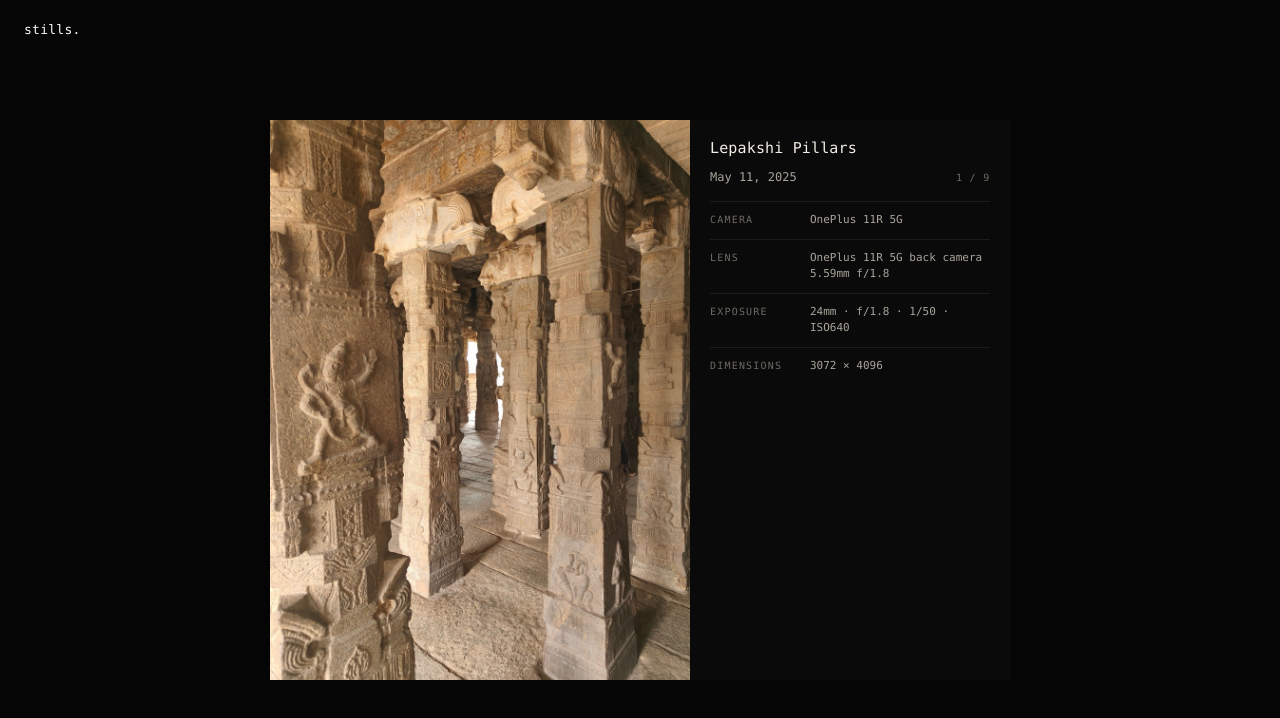
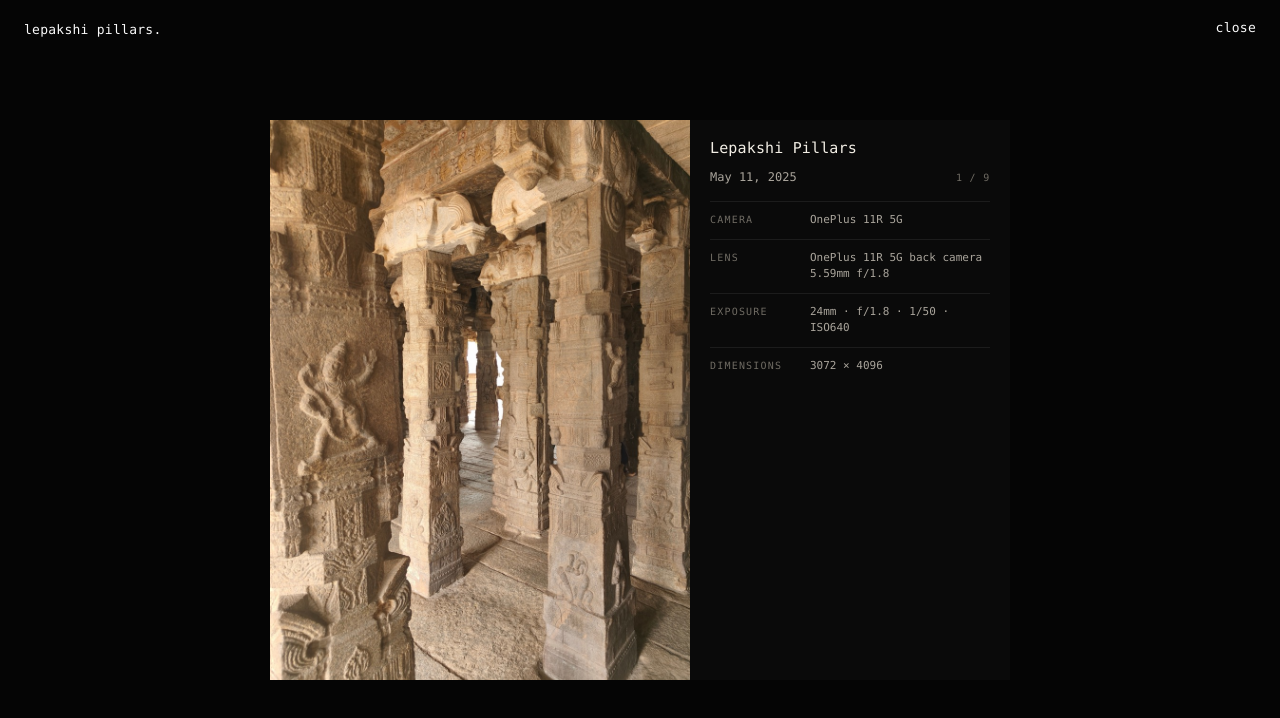
Before and after one commit to chinmaykunkikar/stills, a Next.js app: page /lepakshi-pillars in a window 1280 px wide. Shown: the top 718 px of the page. Built offline with nearby package versions, Linux system fonts and the light colour scheme.

Commit message:
swap the wordmark to the open photo's name and add a close control

```diff
--- a/app/gallery.tsx
+++ b/app/gallery.tsx
@@ -15,6 +15,7 @@ import {
 
 const HOVER_DELAY_MS = 220;
 const LOADING_INDICATOR_DELAY_MS = 180;
+const DRAG_SLOP_PX = 8;
 
 type GalleryProps = {
   initialScene?: string;
@@ -39,6 +40,7 @@ export default function Gallery({ initialScene }: GalleryProps) {
   const hoverTimer = useRef(0);
   const indicatorTimer = useRef(0);
   const gridScroll = useRef(0);
+  const pressOrigin = useRef({ x: 0, y: 0 });
 
   const transitionTo = useCallback((next: string | null) => {
     const apply = () => {
@@ -194,6 +196,10 @@ export default function Gallery({ initialScene }: GalleryProps) {
   if (detailEntry) {
     return (
       <div className="detail">
+        <div className="wordmark">{detailEntry.title}.</div>
+        <button type="button" className="close" onClick={closeScene}>
+          close
+        </button>
         <div className="detail-inner">
           <aside
             className="detail-panel"
@@ -232,8 +238,13 @@ export default function Gallery({ initialScene }: GalleryProps) {
               .join(" ")}
             href="/"
             aria-label="Back to gallery"
+            onPointerDown={(event) => {
+              pressOrigin.current = { x: event.clientX, y: event.clientY };
+            }}
             onClick={(event) => {
               event.preventDefault();
+              const { x, y } = pressOrigin.current;
+              if (Math.hypot(event.clientX - x, event.clientY - y) > DRAG_SLOP_PX) return;
               closeScene();
             }}
           >
@@ -264,6 +275,7 @@ export default function Gallery({ initialScene }: GalleryProps) {
 
   return (
     <div className="wall" style={{ viewTransitionName: "gallery-shell" }}>
+      <div className="wordmark">stills.</div>
       {scenes.map((entry, index) => (
         <a
           key={entry.name}
--- a/app/globals.css
+++ b/app/globals.css
@@ -6,8 +6,21 @@ body {
 .wordmark {
   position: fixed; top: 20px; left: 24px; z-index: 2;
   color: #fff; mix-blend-mode: difference;
-  font-size: 13px; letter-spacing: 0.02em;
+  font-size: 13px; letter-spacing: 0.02em; text-transform: lowercase;
+  max-width: calc(100vw - 140px);
+  white-space: nowrap; overflow: hidden; text-overflow: ellipsis;
+  view-transition-name: wordmark;
 }
+.close {
+  position: fixed; top: 5px; right: 8px; z-index: 3;
+  appearance: none; background: none; border: 0; padding: 15px 16px;
+  font-family: inherit; font-size: 13px; letter-spacing: 0.02em;
+  text-transform: lowercase; color: #fff; mix-blend-mode: difference;
+  cursor: pointer; -webkit-tap-highlight-color: transparent;
+  transition: opacity 0.2s;
+}
+.close:hover { opacity: 0.55; }
+.close:focus-visible { outline: 1px solid currentColor; outline-offset: 2px; }
 .wall {
   display: grid; grid-template-columns: repeat(3, 1fr); gap: 12px;
   max-width: 1120px; margin: 0 auto;
@@ -176,6 +189,29 @@ html[data-vt="back"] .wall { view-transition-class: gallery-shell-back; }
   animation: 0.3s cubic-bezier(0.16, 1, 0.3, 1) 0.6s both gallery-shell-fade-in;
 }
 
+@keyframes wordmark-out {
+  from { opacity: 1; transform: translateY(0); }
+  to { opacity: 0; transform: translateY(-90%); }
+}
+@keyframes wordmark-in {
+  from { opacity: 0; transform: translateY(90%); }
+  to { opacity: 1; transform: translateY(0); }
+}
+::view-transition-group(wordmark) {
+  z-index: 40; animation-duration: 0.5s;
+  animation-timing-function: cubic-bezier(0.16, 1, 0.3, 1); animation-fill-mode: both;
+}
+::view-transition-image-pair(wordmark) { isolation: isolate; }
+::view-transition-old(wordmark), ::view-transition-new(wordmark) {
+  width: auto; height: 100%; object-fit: none; object-position: left center;
+}
+::view-transition-old(wordmark) {
+  animation: 0.28s cubic-bezier(0.4, 0, 1, 1) both wordmark-out;
+}
+::view-transition-new(wordmark) {
+  animation: 0.42s cubic-bezier(0.16, 1, 0.3, 1) 0.14s both wordmark-in;
+}
+
 ::view-transition-group(.gallery-image-grow) {
   z-index: 30; animation-duration: 0.6s; animation-delay: 0.18s;
   animation-timing-function: cubic-bezier(0.16, 1, 0.3, 1); animation-fill-mode: both;
--- a/app/layout.tsx
+++ b/app/layout.tsx
@@ -9,10 +9,7 @@ export const metadata: Metadata = {
 export default function RootLayout({ children }: LayoutProps<"/">) {
   return (
     <html lang="en">
-      <body>
-        <div className="wordmark">stills.</div>
-        {children}
-      </body>
+      <body>{children}</body>
     </html>
   );
 }
```
